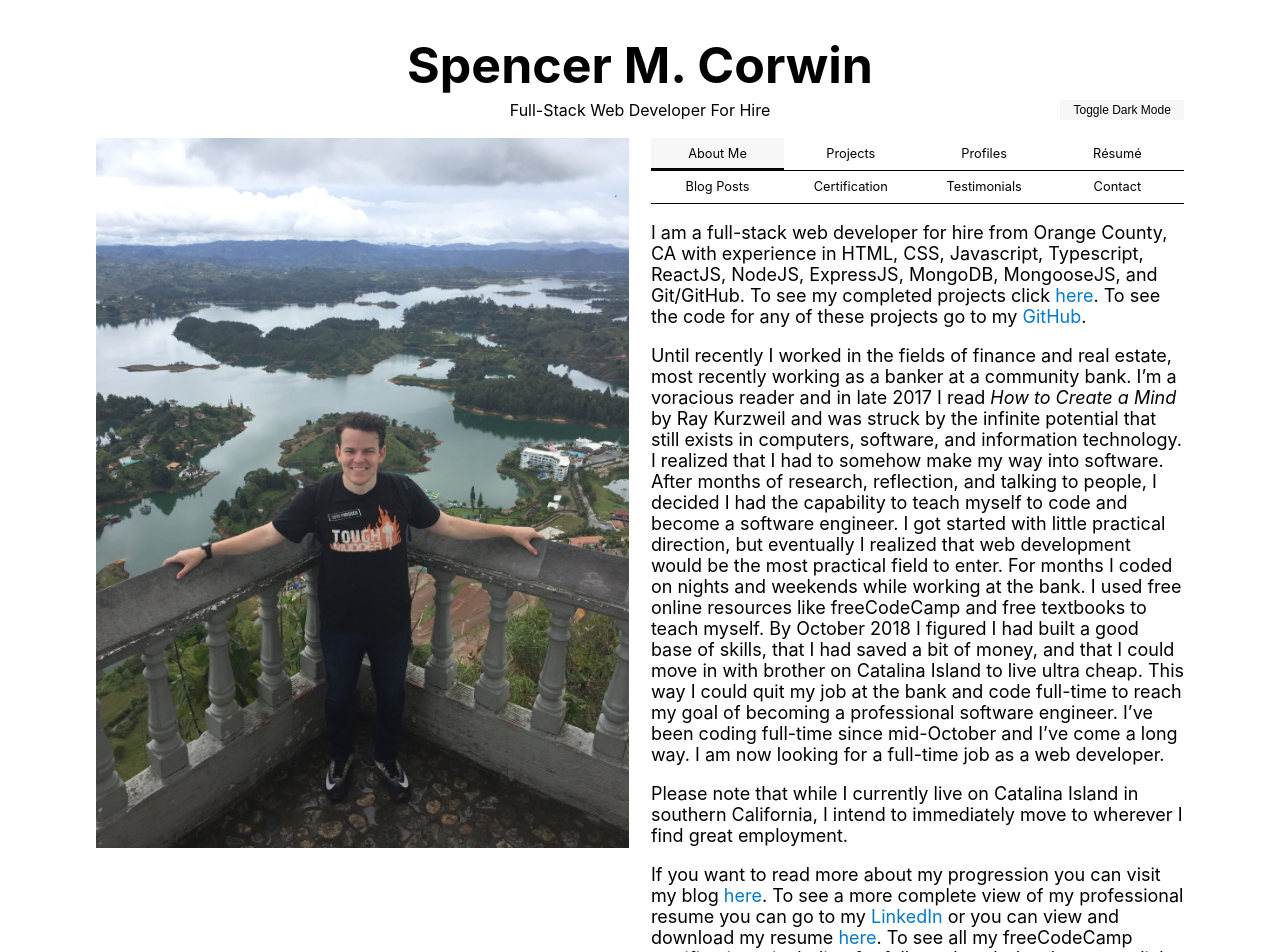
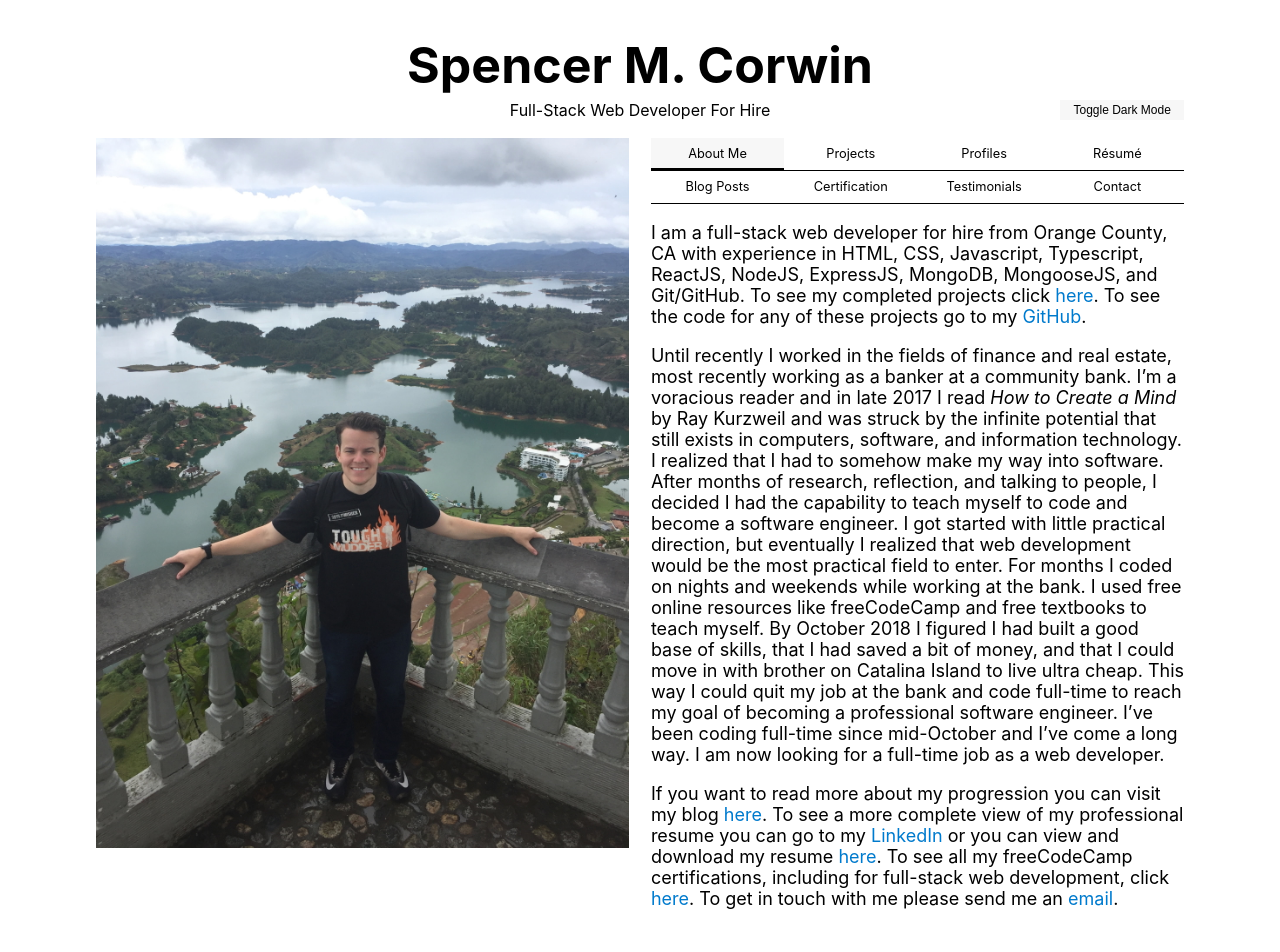
Before and after one commit to spencercorwin/spencer-corwin-homepage, a React (Create React App) app: page /about in a window 1280 px wide. Shown: the top 952 px of the page. Built offline with nearby package versions, Linux system fonts and the light colour scheme; no server answers.

Commit message:
Update resume png and about me text

```diff
--- a/src/aboutme.js
+++ b/src/aboutme.js
@@ -7,7 +7,6 @@ const AboutMe = () => {
         <div className="description">
             <p>I am a full-stack web developer for hire from Orange County, CA with experience in HTML, CSS, Javascript, Typescript, ReactJS, NodeJS, ExpressJS, MongoDB, MongooseJS, and Git/GitHub. To see my completed projects click <Link to="/projects">here</Link>. To see the code for any of these projects go to my <a href="https://github.com/spencercorwin">GitHub</a>.</p>
             <p>Until recently I worked in the fields of finance and real estate, most recently working as a banker at a community bank. I’m a voracious reader and in late 2017 I read <em>How to Create a Mind</em> by Ray Kurzweil and was struck by the infinite potential that still exists in computers, software, and information technology. I realized that I had to somehow make my way into software. After months of research, reflection, and talking to people, I decided I had the capability to teach myself to code and become a software engineer. I got started with little practical direction, but eventually I realized that web development would be the most practical field to enter. For months I coded on nights and weekends while working at the bank. I used free online resources like freeCodeCamp and free textbooks to teach myself. By October 2018 I figured I had built a good base of skills, that I had saved a bit of money, and that I could move in with brother on Catalina Island to live ultra cheap. This way I could quit my job at the bank and code full-time to reach my goal of becoming a professional software engineer. I’ve been coding full-time since mid-October and I’ve come a long way. I am now looking for a full-time job as a web developer.</p>
-            <p>Please note that while I currently live on Catalina Island in southern California, I intend to immediately move to wherever I find great employment.</p>
             <p>If you want to read more about my progression you can visit my blog <a href="https://spencercorwin.com/blog">here</a>. To see a more complete view of my professional resume you can go to my <a href="https://www.linkedin.com/in/spencercorwin/">LinkedIn</a> or you can view and download my resume <Link to="/resume">here</Link>. To see all my freeCodeCamp certifications, including for full-stack web development, click <Link to="/fcc">here</Link>. To get in touch with me please send me an <a href="mailto:spencercorwin@icloud.com">email</a>.</p>
         </div>
     )
```
Also changed, not shown: src/assets/spencer-corwin-resume.png.
